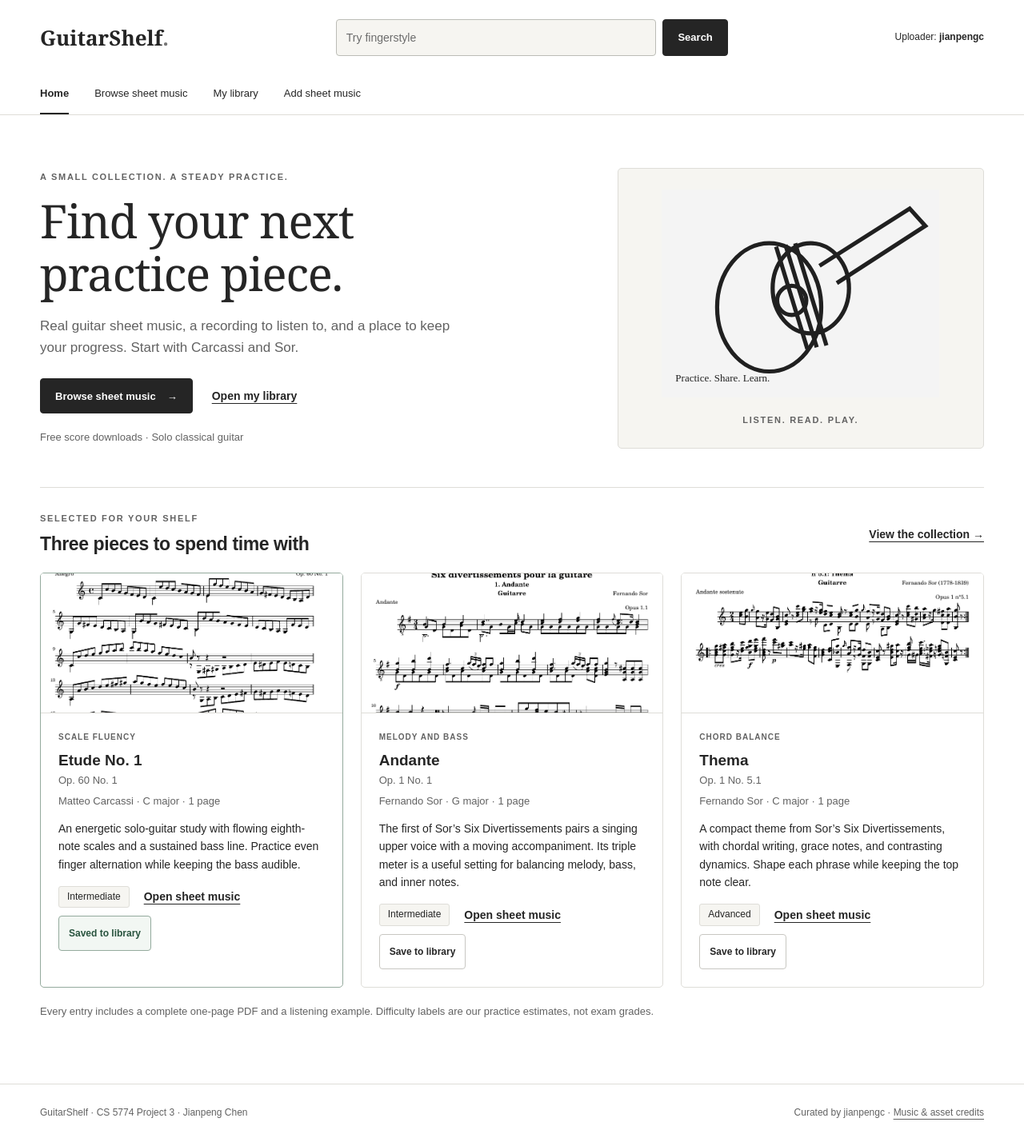
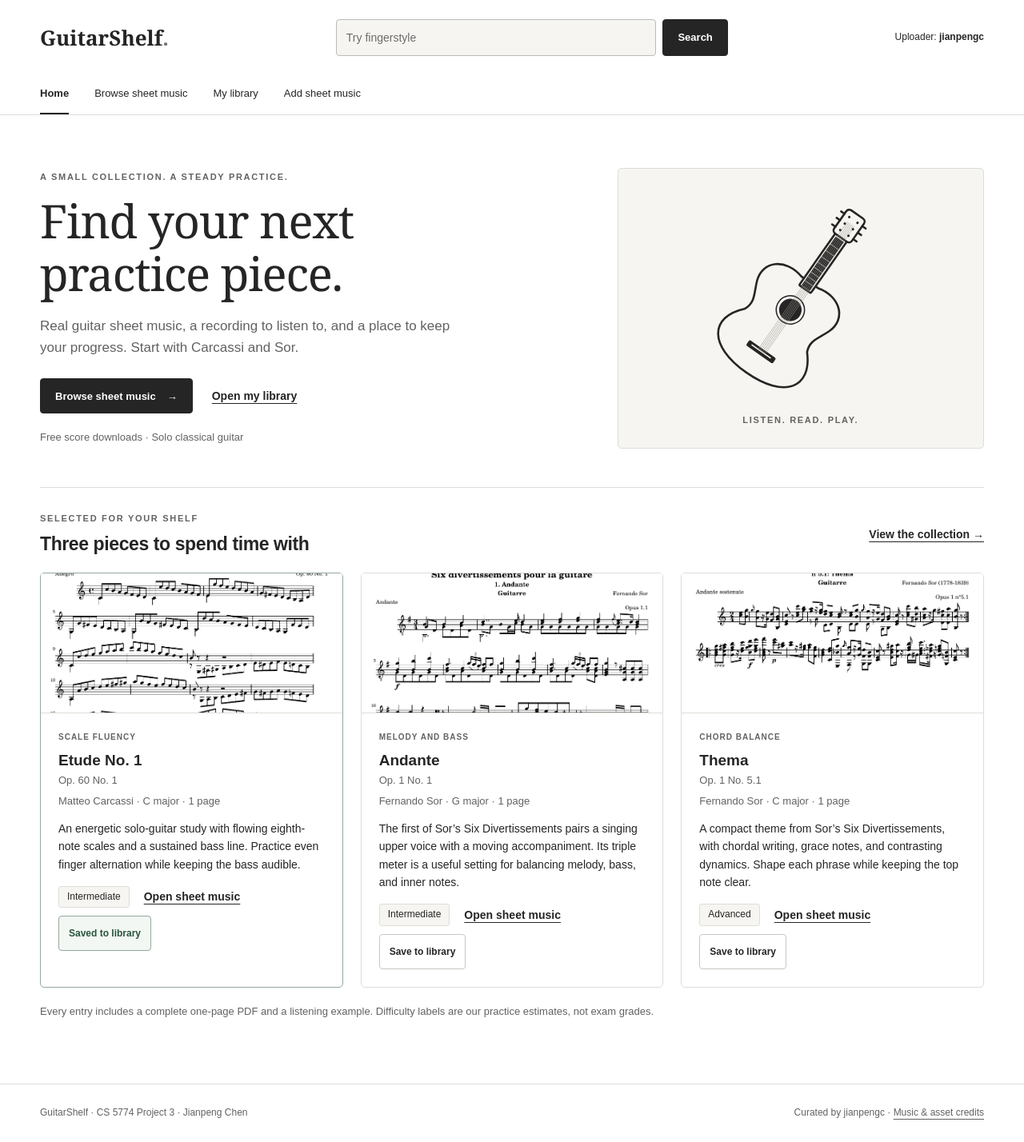
Before and after one commit to cjpcool/cjpcool.github.io, a Jekyll site: the page cs5774/project3/index.html, which Jekyll copies as it is, in a window 1280 px wide. Shown: the whole page at 80% size. Built offline with Jekyll 4.4.1, drawn with Linux system fonts in a browser that asks for light colours.

Commit message:
Make GuitarShelf logo clear on light and dark backgrounds

```diff
--- a/cs5774/project3/add.html
+++ b/cs5774/project3/add.html
@@ -8,7 +8,7 @@
             name="description"
             content="Real classical guitar scores, listening examples, and a simple practice library."
         />
-        <link rel="icon" href="assets/favicon.svg" type="image/svg+xml" />
+        <link rel="icon" href="assets/favicon.svg?v=2" type="image/svg+xml" />
         <link rel="stylesheet" href="styles.css" />
         <!-- jQuery is the only runtime library. External defer scripts run in order. -->
         <script src="js/vendor/jquery-3.7.1.min.js" defer></script>
--- a/cs5774/project3/assets/credits.txt
+++ b/cs5774/project3/assets/credits.txt
@@ -41,7 +41,7 @@
 Audio license: CC BY-SA 3.0 — https://creativecommons.org/licenses/by-sa/3.0/
 Audio downloaded unchanged.
 
-Guitar illustration: assets/guitar-hero.svg, original local artwork from the user-supplied Project 2 ZIP.
-Favicon: original local GuitarShelf SVG from the earlier Project 3 version.
+Guitar illustration: assets/guitar-hero.svg, original local vector artwork following Project 2's guitar motif; transparent background with light/dark contrast edges.
+Favicon: original local GuitarShelf SVG with a light edge for either browser theme.
 Difficulty levels and practice tips: editorial guidance written for this prototype, not official grades.
 jQuery 3.7.1: OpenJS Foundation and contributors, MIT license; js/vendor/jquery-LICENSE.txt.
--- a/cs5774/project3/browse.html
+++ b/cs5774/project3/browse.html
@@ -8,7 +8,7 @@
             name="description"
             content="Real classical guitar scores, listening examples, and a simple practice library."
         />
-        <link rel="icon" href="assets/favicon.svg" type="image/svg+xml" />
+        <link rel="icon" href="assets/favicon.svg?v=2" type="image/svg+xml" />
         <link rel="stylesheet" href="styles.css" />
         <!-- jQuery is the only runtime library. External defer scripts run in order. -->
         <script src="js/vendor/jquery-3.7.1.min.js" defer></script>
--- a/cs5774/project3/detail.html
+++ b/cs5774/project3/detail.html
@@ -8,7 +8,7 @@
             name="description"
             content="Real classical guitar scores, listening examples, and a simple practice library."
         />
-        <link rel="icon" href="assets/favicon.svg" type="image/svg+xml" />
+        <link rel="icon" href="assets/favicon.svg?v=2" type="image/svg+xml" />
         <link rel="stylesheet" href="styles.css" />
         <!-- jQuery is the only runtime library. External defer scripts run in order. -->
         <script src="js/vendor/jquery-3.7.1.min.js" defer></script>
--- a/cs5774/project3/index.html
+++ b/cs5774/project3/index.html
@@ -8,7 +8,7 @@
             name="description"
             content="Real classical guitar scores, listening examples, and a simple practice library."
         />
-        <link rel="icon" href="assets/favicon.svg" type="image/svg+xml" />
+        <link rel="icon" href="assets/favicon.svg?v=2" type="image/svg+xml" />
         <link rel="stylesheet" href="styles.css" />
         <!-- jQuery is the only runtime library. External defer scripts run in order. -->
         <script src="js/vendor/jquery-3.7.1.min.js" defer></script>
@@ -69,9 +69,9 @@
                     </div>
                     <p class="small hero-note">Free score downloads · Solo classical guitar</p>
                 </div>
-                <!-- Original guitar illustration from the user-supplied Project 2 ZIP. -->
+                <!-- Original local vector artwork, following Project 2's guitar motif; transparent with dual-contrast edges. -->
                 <div class="hero-art">
-                    <img src="assets/guitar-hero.svg" alt="Line drawing of an acoustic guitar" />
+                    <img src="assets/guitar-hero.svg?v=2" alt="Line drawing of an acoustic guitar" />
                     <p class="eyebrow">Listen. Read. Play.</p>
                 </div>
             </section>
--- a/cs5774/project3/library.html
+++ b/cs5774/project3/library.html
@@ -8,7 +8,7 @@
             name="description"
             content="Real classical guitar scores, listening examples, and a simple practice library."
         />
-        <link rel="icon" href="assets/favicon.svg" type="image/svg+xml" />
+        <link rel="icon" href="assets/favicon.svg?v=2" type="image/svg+xml" />
         <link rel="stylesheet" href="styles.css" />
         <!-- jQuery is the only runtime library. External defer scripts run in order. -->
         <script src="js/vendor/jquery-3.7.1.min.js" defer></script>
--- a/cs5774/project3/search.html
+++ b/cs5774/project3/search.html
@@ -8,7 +8,7 @@
             name="description"
             content="Real classical guitar scores, listening examples, and a simple practice library."
         />
-        <link rel="icon" href="assets/favicon.svg" type="image/svg+xml" />
+        <link rel="icon" href="assets/favicon.svg?v=2" type="image/svg+xml" />
         <link rel="stylesheet" href="styles.css" />
         <!-- jQuery is the only runtime library. External defer scripts run in order. -->
         <script src="js/vendor/jquery-3.7.1.min.js" defer></script>
```
Also changed, not shown: cs5774/project3/assets/favicon.svg, cs5774/project3/assets/guitar-hero.svg.
